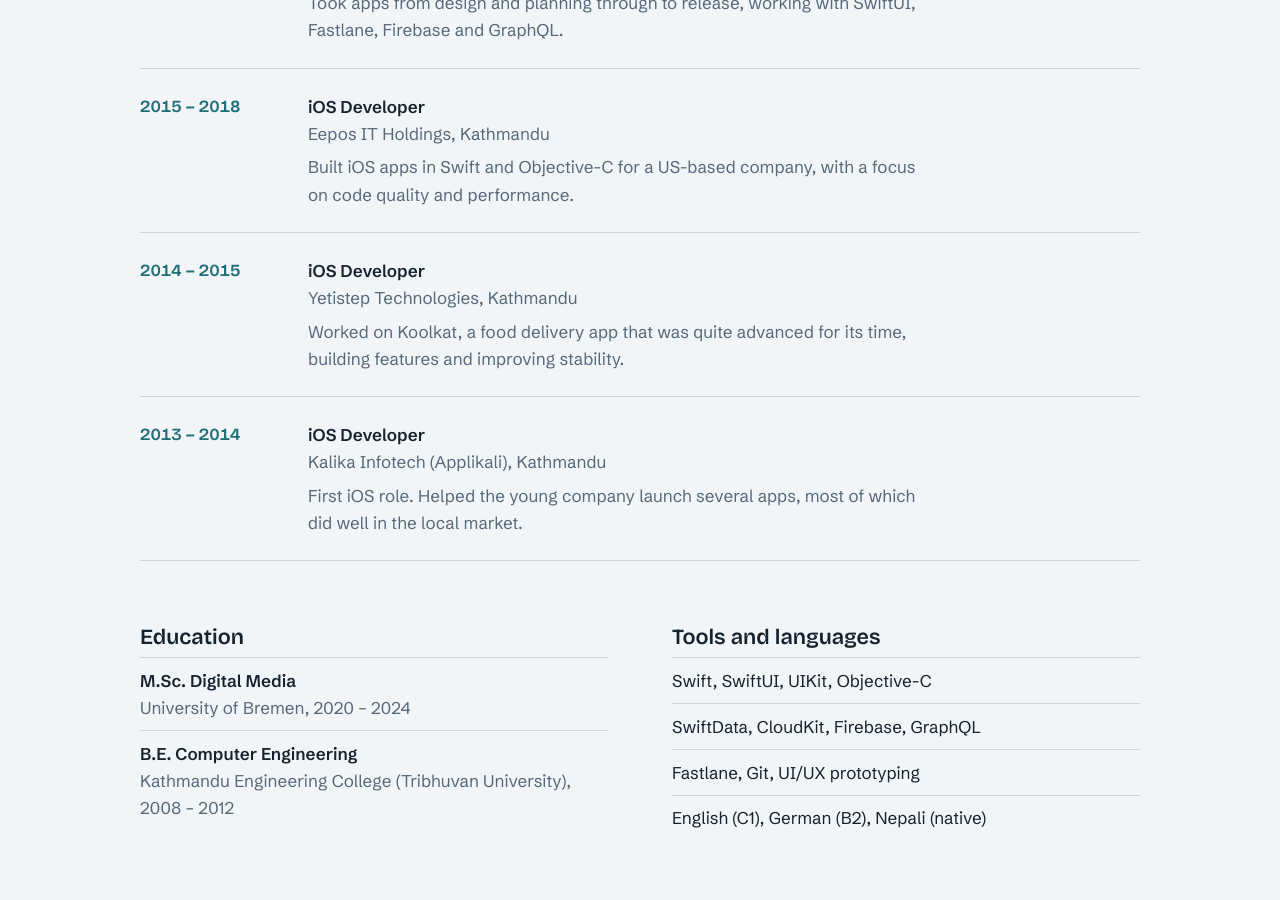
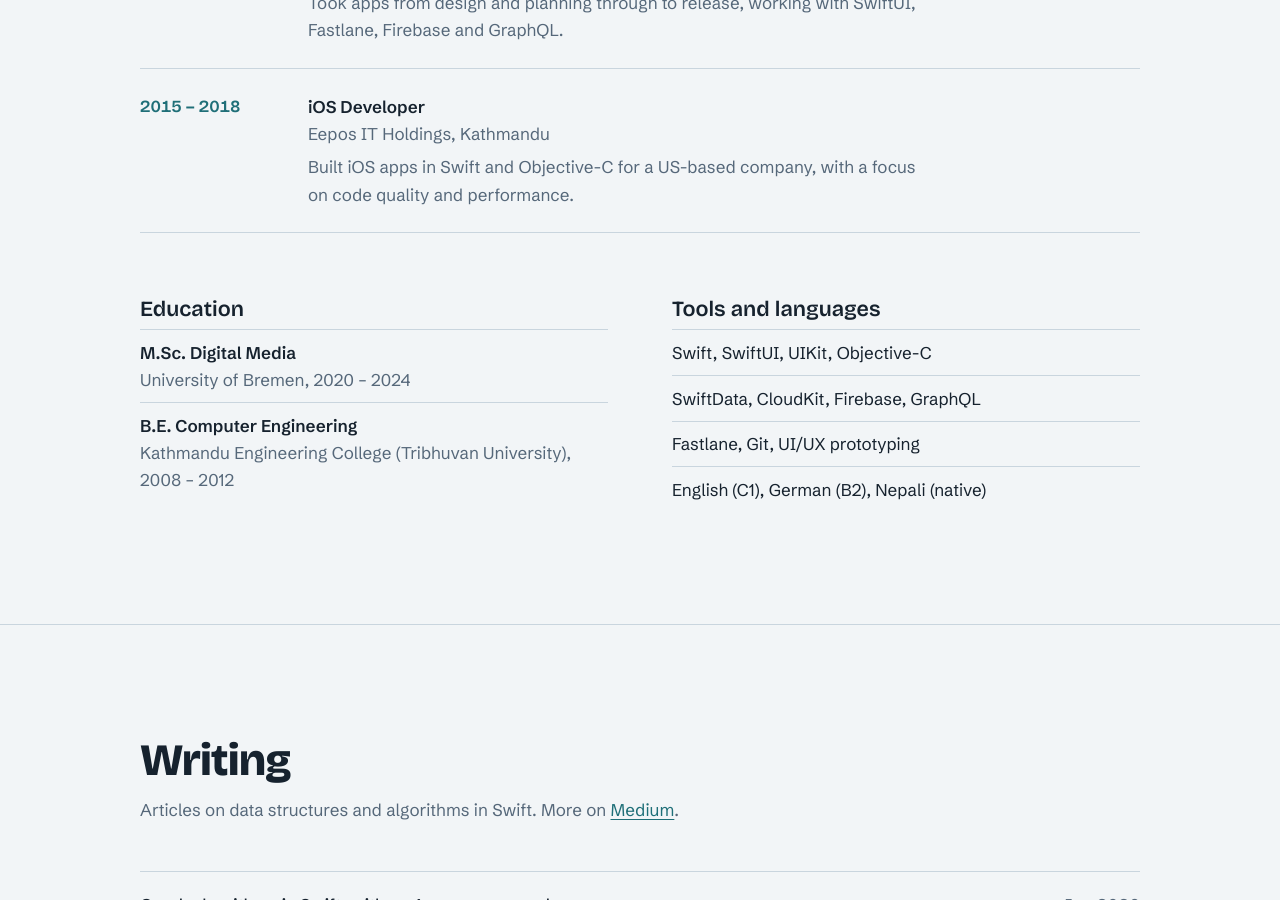
Before and after one commit to hempoudyal/hempoudyal.github.io, a Jekyll site: the page index.html, which Jekyll copies as it is, in a window 1280 px wide and 900 px high, scrolled down 2707 px. Built offline with Jekyll 4.4.1, drawn with Linux system fonts in a browser that asks for light colours.

Commit message:
Remove Kalika Infotech and Yetistep from experience list
Co-Authored-By: Claude Sonnet 4.6 <noreply@anthropic.com>

```diff
--- a/index.html
+++ b/index.html
@@ -205,8 +205,6 @@ footer{padding:2rem 0 3rem;color:var(--muted);font-size:.9rem}
       <li><time data-i18n="now_t">2021 – now</time><div><div class="role">iOS Engineer</div><div data-i18n="tag_org" class="org">TAG24 NEWS, Germany</div><p data-i18n="tag_p">Started part-time alongside a Master's degree in 2021, joined full-time in 2023. Contributed to modernising the news app through a SwiftUI migration and adoption of native components.</p></div></li>
       <li><time>2018 – 2020</time><div><div class="role">Freelance iOS Developer</div><div data-i18n="fr_org" class="org">Remote, for clients in several countries</div><p data-i18n="fr_p">Took apps from design and planning through to release, working with SwiftUI, Fastlane, Firebase and GraphQL.</p></div></li>
       <li><time>2015 – 2018</time><div><div class="role">iOS Developer</div><div class="org">Eepos IT Holdings, Kathmandu</div><p data-i18n="ee_p">Built iOS apps in Swift and Objective-C for a US-based company, with a focus on code quality and performance.</p></div></li>
-      <li><time>2014 – 2015</time><div><div class="role">iOS Developer</div><div class="org">Yetistep Technologies, Kathmandu</div><p data-i18n="ye_p">Worked on Koolkat, a food delivery app that was quite advanced for its time, building features and improving stability.</p></div></li>
-      <li><time>2013 – 2014</time><div><div class="role">iOS Developer</div><div class="org">Kalika Infotech (Applikali), Kathmandu</div><p data-i18n="ka_p">First iOS role. Helped the young company launch several apps, most of which did well in the local market.</p></div></li>
     </ol>
 
     <div class="twocol">
@@ -359,8 +357,6 @@ footer{padding:2rem 0 3rem;color:var(--muted);font-size:.9rem}
     "fr_org": "Remote, für Kunden in mehreren Ländern",
     "fr_p": "Apps von Design und Planung bis zum Release begleitet, mit SwiftUI, Fastlane, Firebase und GraphQL.",
     "ee_p": "iOS-Apps in Swift und Objective-C für ein US-Unternehmen entwickelt, mit Fokus auf Codequalität und Performance.",
-    "ye_p": "An Koolkat gearbeitet, einer für ihre Zeit recht fortschrittlichen Essenslieferungs-App: Features entwickelt und die Stabilität verbessert.",
-    "ka_p": "Erste iOS-Stelle. Dem jungen Unternehmen geholfen, mehrere Apps zu veröffentlichen, von denen die meisten auf dem lokalen Markt gut ankamen.",
     "edu_h": "Ausbildung",
     "msc": "<strong>M.Sc. Digitale Medien</strong><br><span>Universität Bremen, 2020 – 2024</span>",
     "tools_h": "Tools und Sprachen",
```
